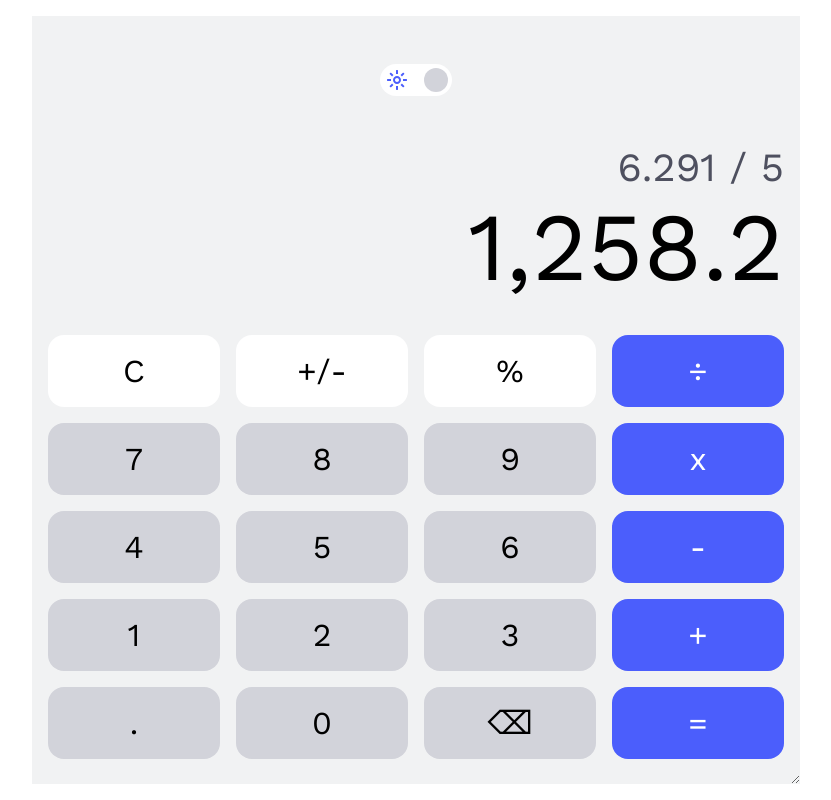
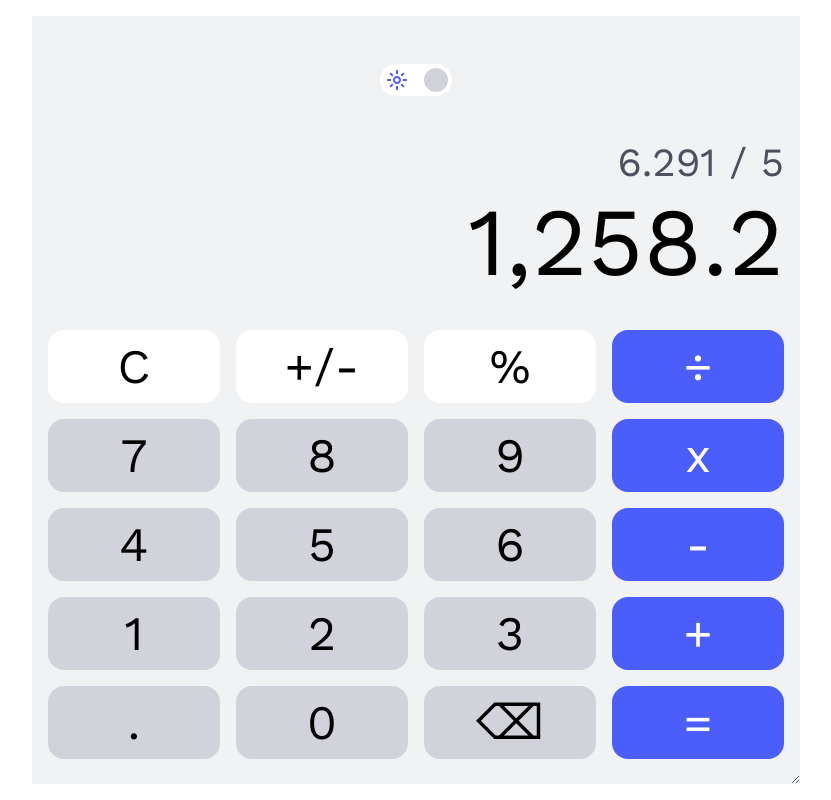
Before and after one commit to chronosgit/calculator, a website: page public/index.html in a window 1280 px wide. Shown: the whole page, without its empty margins (224-1055 px from the left). Drawn offline with nearby package versions, Linux system fonts and the light colour scheme.

Commit message:
Further improvements in UI

```diff
--- a/src/scss/components/_keyboard.scss
+++ b/src/scss/components/_keyboard.scss
@@ -1,22 +1,22 @@
 .keyboard {
+    height: 75%;
     display: grid;
     grid-template-columns: repeat(4, 1fr);
     gap: 1rem;
 }
 
-@mixin centerVertically {
-    --size: 1rem;
-    height: var(--size);
-    line-height: var(--size);
-}
-
 .key {
-    @include centerVertically;
     --size: 4.5rem;
     min-width: var(--size);
     min-height: var(--size);
-    font-size: 2rem;
+    height: 100%;
+
+    display: flex;
+    justify-content: center;
+    align-items: center;
+
     text-align: center;
+    font-size: 3rem;
     border-radius: 1rem;
     cursor: pointer;
 
--- a/src/scss/components/_main_box.scss
+++ b/src/scss/components/_main_box.scss
@@ -1,3 +1,7 @@
 .main_box {
+    display: flex;
+    flex-direction: column;
+    justify-content: flex-end;
+    height: 25%;
     margin-bottom: 2rem;
 }
--- a/src/scss/components/_main_wrapper.scss
+++ b/src/scss/components/_main_wrapper.scss
@@ -1,10 +1,6 @@
-@mixin flex {
+.main_wrapper {
+    width: 100%;
     display: flex;
     flex-direction: column;
     justify-content: flex-end;
 }
-
-.main_wrapper {
-    @include flex;
-    width: 100%;
-}
--- a/src/scss/components/_theme_switch.scss
+++ b/src/scss/components/_theme_switch.scss
@@ -1,4 +1,4 @@
-@mixin flex {
+@mixin theme_switch_flex {
     display: flex;
     justify-content: space-around;
     align-items: center;
@@ -11,7 +11,7 @@
 
 .theme_switch {
     @include override_base;
-    @include flex;
+    @include theme_switch_flex;
     position: relative;
     margin-bottom: 3rem;
     width: 4.5rem;
--- a/src/scss/layout/_calculator.scss
+++ b/src/scss/layout/_calculator.scss
@@ -6,8 +6,8 @@
 @mixin grid {
     display: grid;
     grid-template-columns: 1fr;
+    grid-template-rows: 1fr 4fr;
     justify-items: center;
-    align-items: stretch;
 }
 
 .calculator {
--- a/src/scss/main.scss
+++ b/src/scss/main.scss
@@ -1,4 +1,3 @@
 @use "abstracts";
 @use "components";
 @use "layout";
-@use "utils";
```
Also changed, not shown: public/css/main.min.css, src/scss/utils/_index.scss (deleted), 1 other file.
